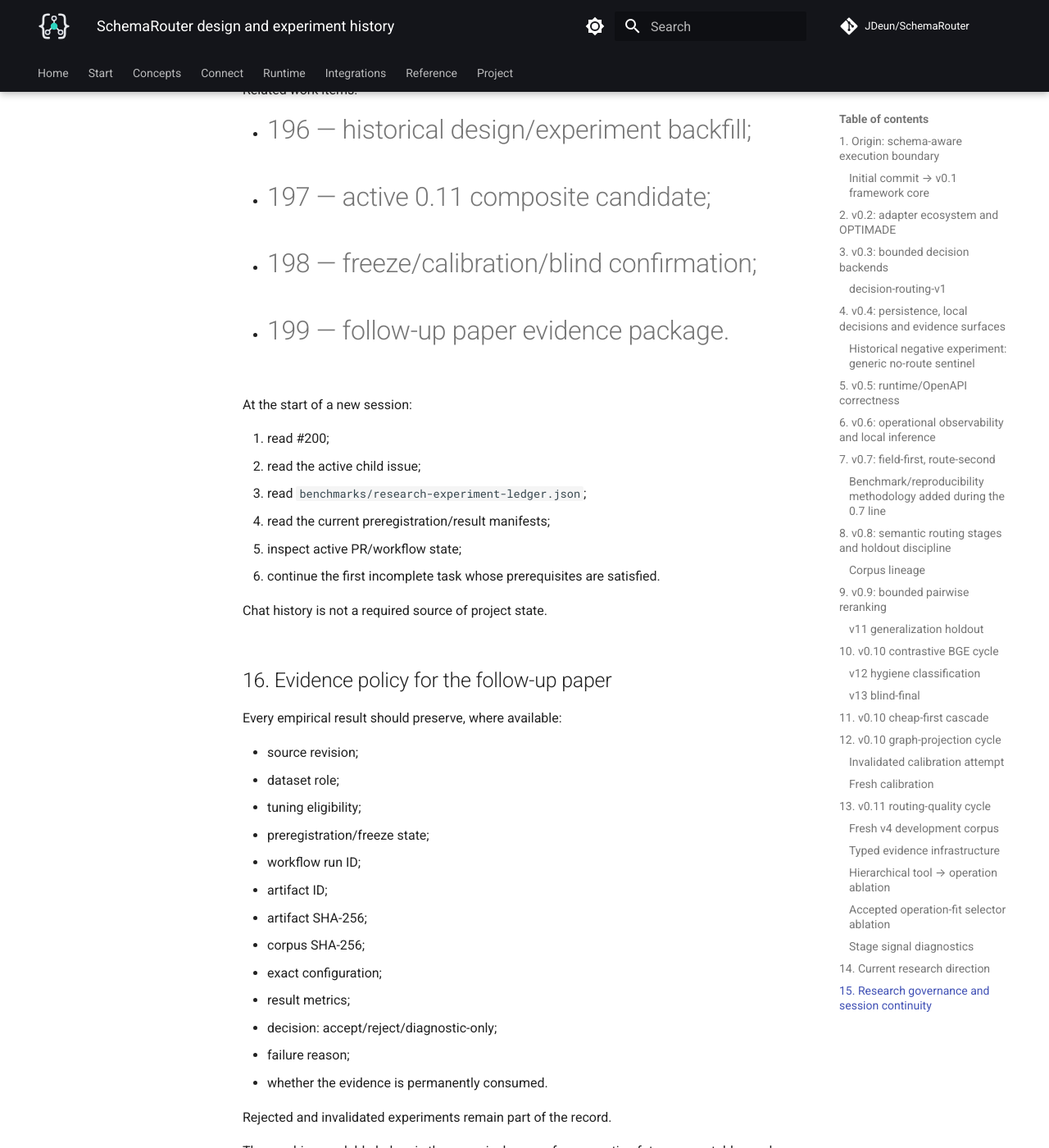
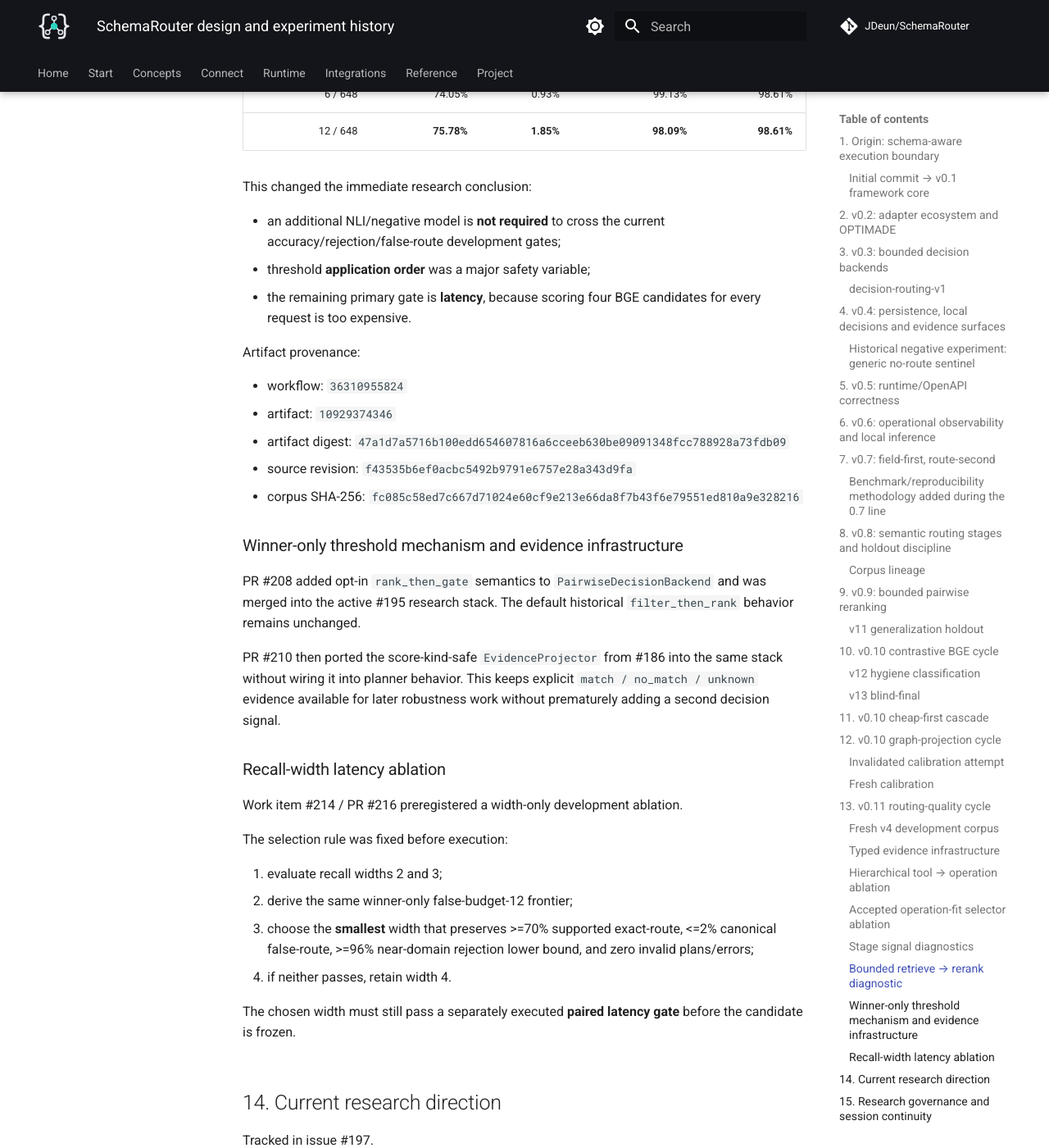
Before and after one commit to JDeun/SchemaRouter, an MkDocs documentation site: the page built from docs/research/design-and-experiment-history.md, in a window 1280 px wide and 1400 px high, scrolled down 15393 px. Shown: the whole window at 82% size. Built offline with MkDocs 1.6.1 and Material for MkDocs 9.7.7, drawn with Linux system fonts in a browser that asks for light colours; comment, search, counter and statistics services are not loaded; some of the changed text lies outside the part shown.

Commit message:
docs: record bounded rerank diagnostic and latency ablation

```diff
--- a/docs/research/design-and-experiment-history.md
+++ b/docs/research/design-and-experiment-history.md
@@ -509,6 +509,61 @@ Interpretation:
 
 A single global similarity threshold cannot be both a high-recall positive selector and a strong unsupported-capability boundary.
 
+### Bounded retrieve → rerank diagnostic
+
+PR #205 / work item #204 tested the preregistered architecture that removed the generic candidate-fit gate and let the existing contrastive BGE reranker score all already-authorized semantic-recall candidates.
+
+The zero-threshold run was intentionally a ranking-ceiling diagnostic, not a promotable router.
+
+Result on the same fresh 1,800-case v4 development corpus:
+
+- raw supported top-route exactness: **90.71%** (1045 / 1152);
+- invalid plans / execution errors: **0 / 0**;
+- mean / p95 latency: **1014 / 1916 ms** on the GitHub CPU runner.
+
+The raw score distributions showed strong separation between most supported-correct winners and no-route requests, although route-specific tails remained.
+
+Using the preregistered **winner-first** semantics—rank first, then apply only the raw winner's route-local threshold, and abstain instead of falling through—produced the following development-only score frontier:
+
+| canonical false-route budget | supported exact-route | false-route rate | actual near-domain rejection | actual OOD rejection |
+| ---: | ---: | ---: | ---: | ---: |
+| 0 / 648 | 70.57% | 0.00% | 100.00% | 100.00% |
+| 6 / 648 | 74.05% | 0.93% | 99.13% | 98.61% |
+| 12 / 648 | **75.78%** | **1.85%** | **98.09%** | **98.61%** |
+
+This changed the immediate research conclusion:
+
+- an additional NLI/negative model is **not required** to cross the current accuracy/rejection/false-route development gates;
+- threshold **application order** was a major safety variable;
+- the remaining primary gate is **latency**, because scoring four BGE candidates for every request is too expensive.
+
+Artifact provenance:
+
+- workflow: `36310955824`
+- artifact: `10929374346`
+- artifact digest: `47a1d7a5716b100edd654607816a6cceeb630be09091348fcc788928a73fdb09`
+- source revision: `f43535b6ef0acbc5492b9791e6757e28a343d9fa`
+- corpus SHA-256: `fc085c58ed7c667d71024e60cf9e213e66da8f7b43f6e79551ed810a9e328216`
+
+### Winner-only threshold mechanism and evidence infrastructure
+
+PR #208 added opt-in `rank_then_gate` semantics to `PairwiseDecisionBackend` and was merged into the active #195 research stack. The default historical `filter_then_rank` behavior remains unchanged.
+
+PR #210 then ported the score-kind-safe `EvidenceProjector` from #186 into the same stack without wiring it into planner behavior. This keeps explicit `match / no_match / unknown` evidence available for later robustness work without prematurely adding a second decision signal.
+
+### Recall-width latency ablation
+
+Work item #214 / PR #216 preregistered a width-only development ablation.
+
+The selection rule was fixed before execution:
+
+1. evaluate recall widths 2 and 3;
+2. derive the same winner-only false-budget-12 frontier;
+3. choose the **smallest** width that preserves >=70% supported exact-route, <=2% canonical false-route, >=96% near-domain rejection lower bound, and zero invalid plans/errors;
+4. if neither passes, retain width 4.
+
+The chosen width must still pass a separately executed **paired latency gate** before the candidate is frozen.
+
 ## 14. Current research direction
 
 Tracked in issue #197.
```
